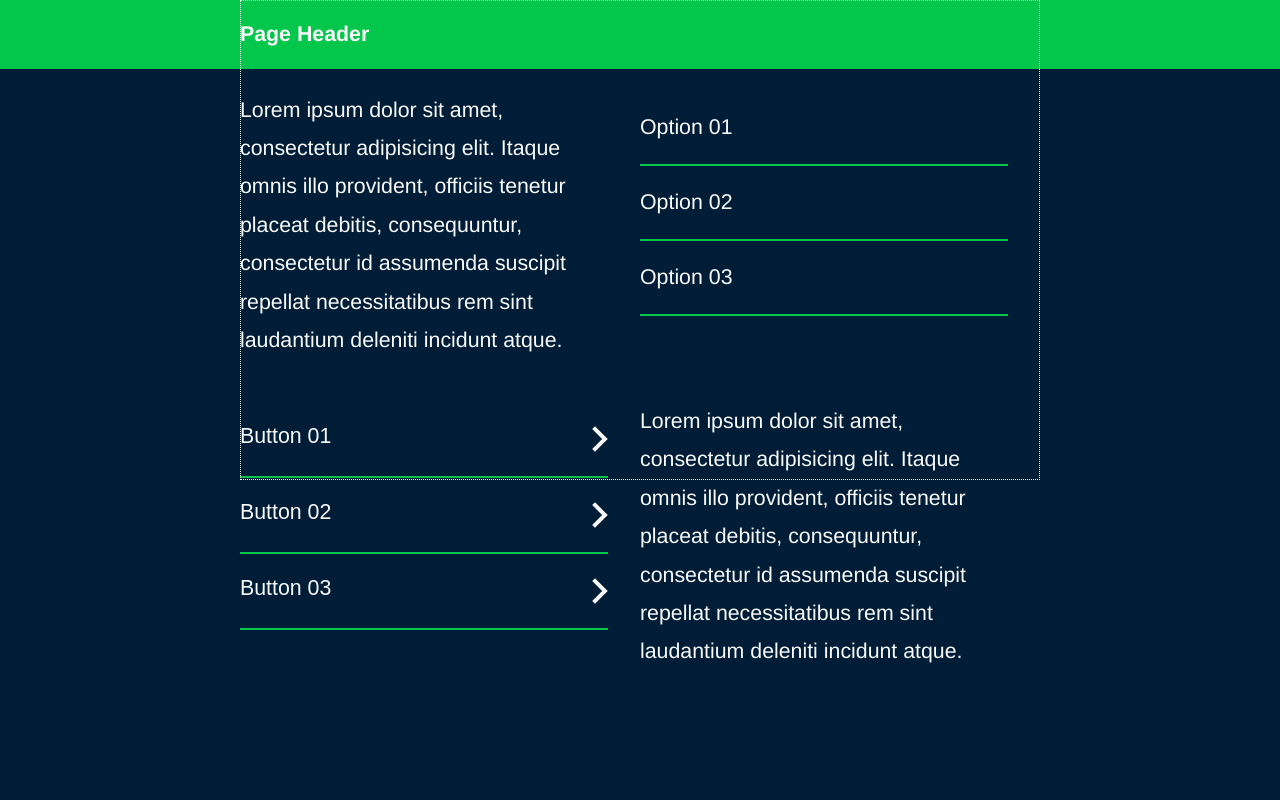
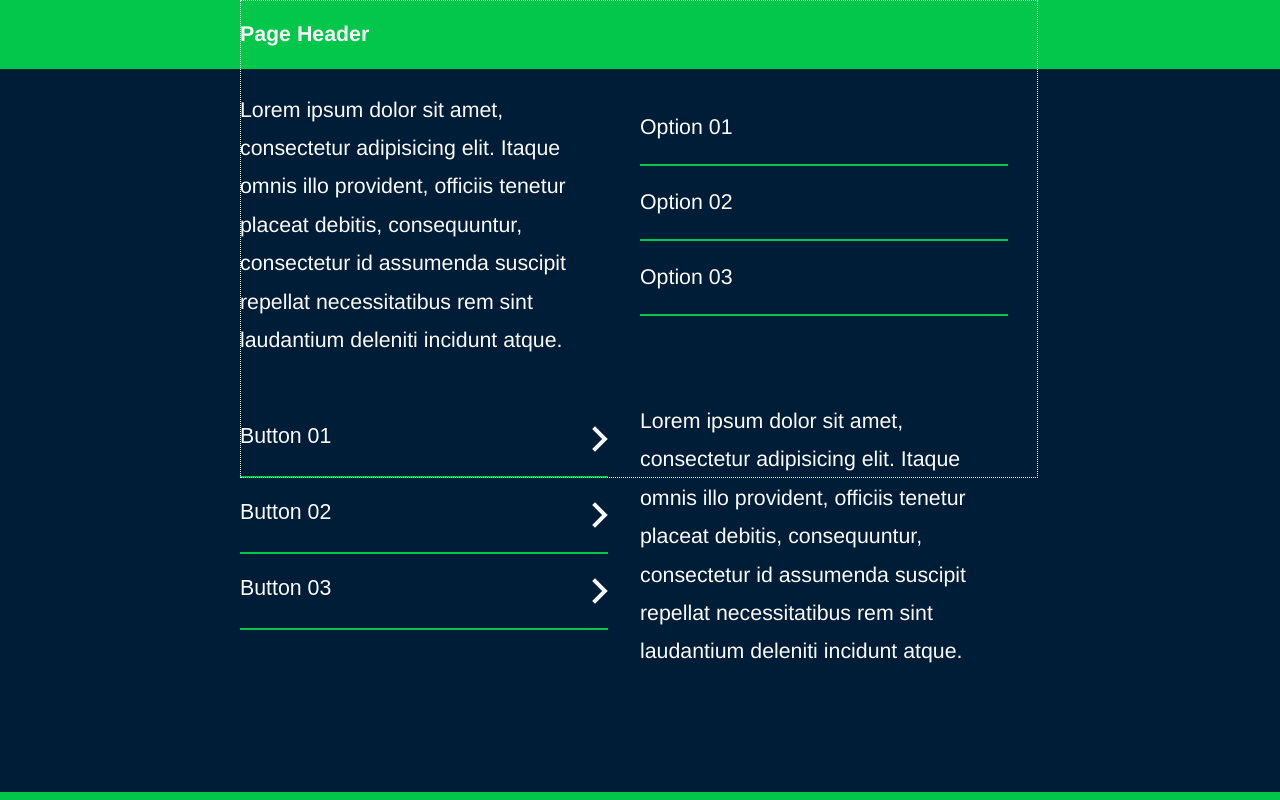
Before and after one commit to topologicalmedialab/deep-performance-dwelling-monitor, a React app: page / in a window 1280 px wide. Built offline with nearby package versions, Linux system fonts and the light colour scheme; the HTML template or start-up script is replaced by a standard one.

Commit message:
Added footer

```diff
--- a/src/pages/demo-page.jsx
+++ b/src/pages/demo-page.jsx
@@ -75,6 +75,8 @@ export default class DemoPage extends Component {
           </div>
         </section>
 
+        <footer className="footer"></footer>
+
         <ScreenGuides/>
       </div>
     );
--- a/src/pages/index-page.jsx
+++ b/src/pages/index-page.jsx
@@ -47,6 +47,7 @@ export default class IndexPage extends Component {
           </div>
         </section>
 
+        <footer className="footer"></footer>
       </div>
     );
   }
--- /dev/null
+++ b/src/styles/footer.scss
@@ -0,0 +1,8 @@
+.footer {
+  position: absolute;
+  right: 0;
+  bottom: 0;
+  left: 0;
+  height: 8px;
+  background-color: $primaryColor;
+}
--- a/src/styles/main.scss
+++ b/src/styles/main.scss
@@ -1,10 +1,26 @@
 @import 'variables';
+
 @import 'header';
+@import 'footer';
+
+html {
+  height: 100%;
+  box-sizing: border-box;
+}
+
+*,
+*:before,
+*:after {
+  box-sizing: inherit;
+}
 
 body {
+  position: relative;
   margin: 0;
   border: 0;
   padding: 0;
+  min-height: 100%;
+  padding-bottom: 64px;
   background-color: $darkColor;
   font-family: $ffSansSerif;
   font-size: 16pt;
```
